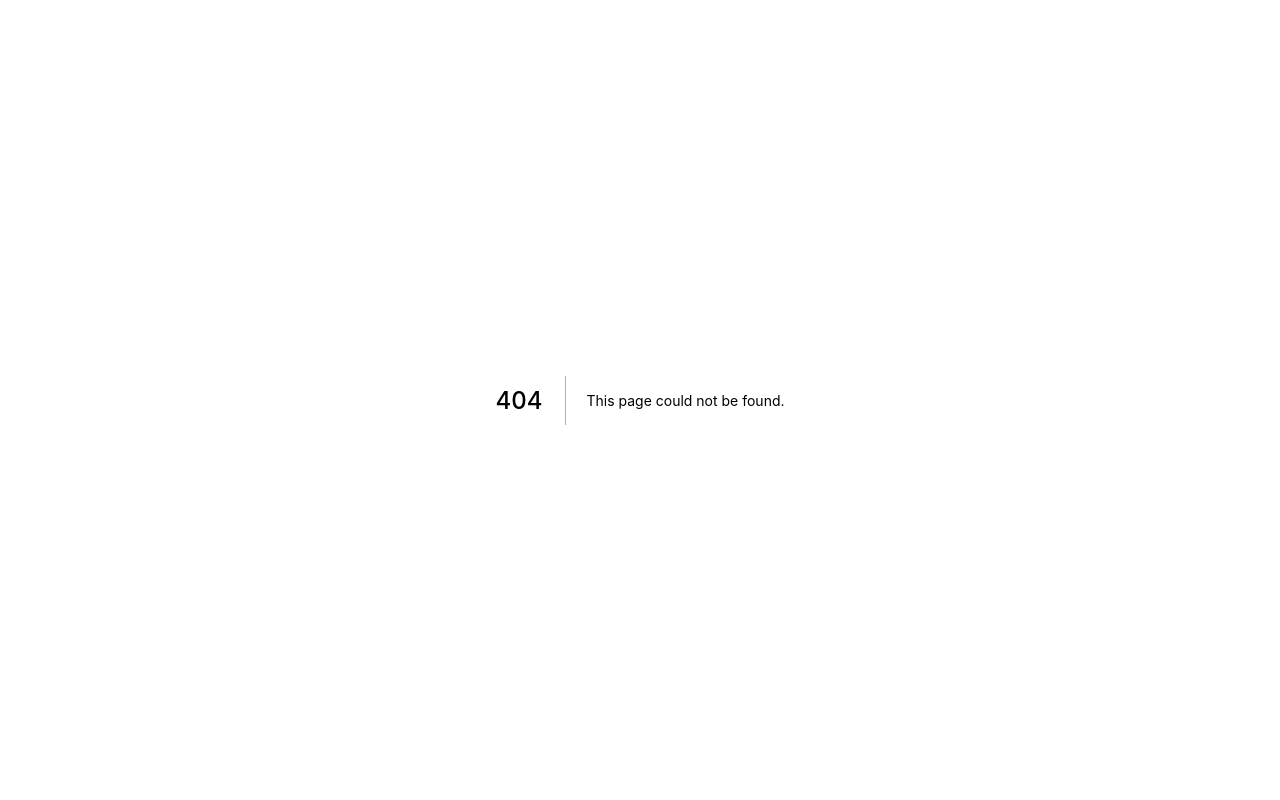
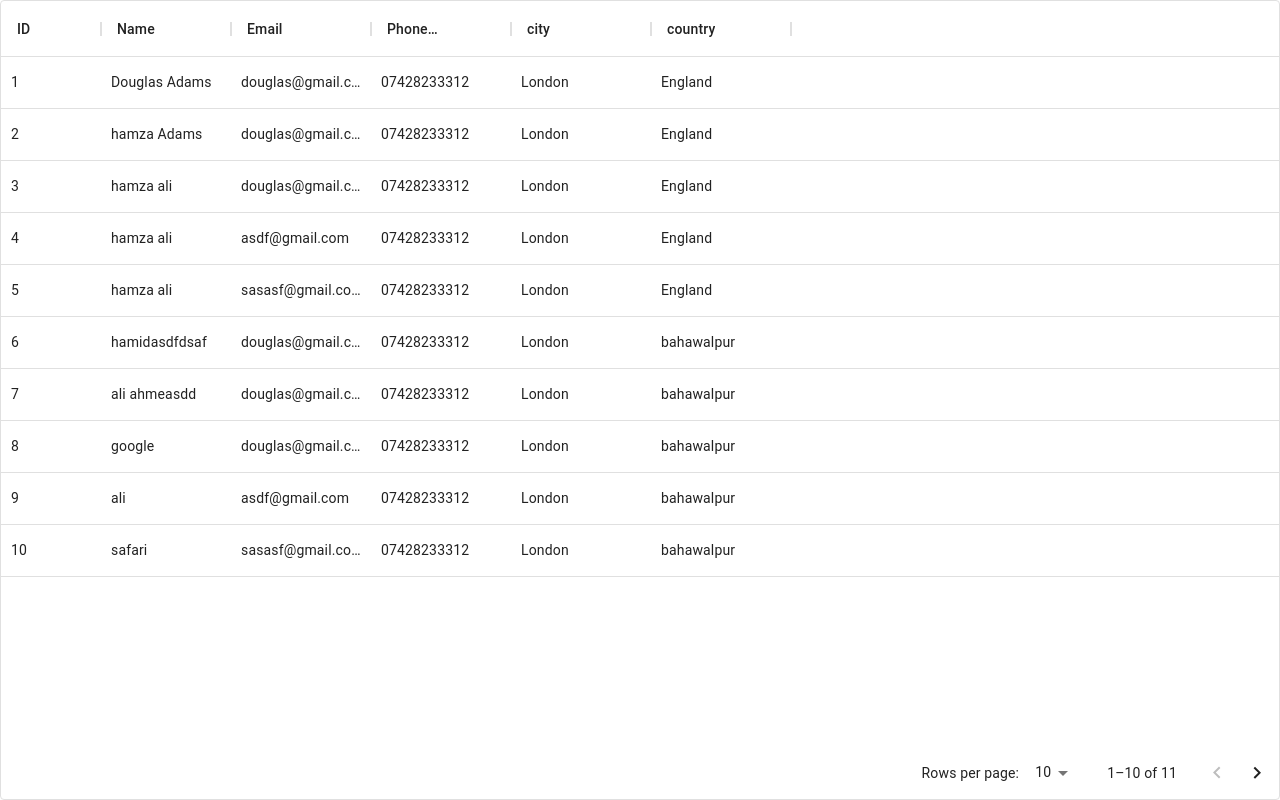
Before and after one commit to hamid2117/Image-Upload, a Next.js app: page /table in a window 1280 px wide. Before the commit this address had no page. Built offline with nearby package versions, Linux system fonts and the light colour scheme.

Commit message:
added mui-table pagination through api (server side pagination)

```diff
--- /dev/null
+++ b/pages/table.js
@@ -0,0 +1,169 @@
+import * as React from "react"
+import { DataGrid } from "@material-ui/data-grid"
+
+function loadServerRows(page, data, rowsPerPage) {
+  return new Promise((resolve) => {
+    setTimeout(() => {
+      resolve(data.rows.slice((page - 1) * rowsPerPage, page * rowsPerPage))
+    }, Math.random() * 500 + 100) // simulate network latency
+  })
+}
+
+export default function ServerPaginationGrid() {
+  const data = {
+    rows: [
+      {
+        _id: 1,
+        name: "Douglas Adams",
+        email: "douglas@gmail.com",
+        phoneNumber: "07428233312",
+        city: "London",
+        country: "England",
+      },
+      {
+        _id: 2,
+        name: "hamza Adams",
+        email: "douglas@gmail.com",
+        phoneNumber: "07428233312",
+        city: "London",
+        country: "England",
+      },
+      {
+        _id: 3,
+        name: "hamza ali",
+        email: "douglas@gmail.com",
+        phoneNumber: "07428233312",
+        city: "London",
+        country: "England",
+      },
+      {
+        _id: 4,
+        name: "hamza ali",
+        email: "asdf@gmail.com",
+        phoneNumber: "07428233312",
+        city: "London",
+        country: "England",
+      },
+      {
+        _id: 5,
+        name: "hamza ali",
+        email: "sasasf@gmail.com",
+        phoneNumber: "07428233312",
+        city: "London",
+        country: "England",
+      },
+      {
+        _id: 6,
+        name: "hamidasdfdsaf",
+        email: "douglas@gmail.com",
+        phoneNumber: "07428233312",
+        city: "London",
+        country: "bahawalpur",
+      },
+      {
+        _id: 7,
+        name: "ali ahmeasdd",
+        email: "douglas@gmail.com",
+        phoneNumber: "07428233312",
+        city: "London",
+        country: "bahawalpur",
+      },
+      {
+        _id: 8,
+        name: "google",
+        email: "douglas@gmail.com",
+        phoneNumber: "07428233312",
+        city: "London",
+        country: "bahawalpur",
+      },
+      {
+        _id: 9,
+        name: "ali",
+        email: "asdf@gmail.com",
+        phoneNumber: "07428233312",
+        city: "London",
+        country: "bahawalpur",
+      },
+      {
+        _id: 10,
+        name: "safari",
+        email: "sasasf@gmail.com",
+        phoneNumber: "07428233312",
+        city: "London",
+        country: "bahawalpur",
+      },
+      {
+        _id: 11,
+        name: "safari",
+        email: "sasasf@gmail.com",
+        phoneNumber: "07428233312",
+        city: "London",
+        country: "bahawalpur",
+      },
+    ],
+  }
+  const columns = [
+    { field: "_id", headerName: "ID", width: 100 },
+    { field: "name", headerName: "Name", width: 130 },
+    {
+      field: "email",
+      headerName: "Email",
+      width: 140,
+    },
+    {
+      field: "phoneNumber",
+      headerName: "PhoneNumber",
+      width: 140,
+    },
+    {
+      field: "city",
+      headerName: "city",
+      width: 140,
+    },
+    {
+      field: "country",
+      headerName: "country",
+      width: 140,
+    },
+  ]
+
+  const [page, setPage] = React.useState(1)
+  const [rows, setRows] = React.useState([])
+  const [loading, setLoading] = React.useState(false)
+  const [rowsPerPage, setRowsPerPage] = React.useState(10)
+
+  const handlePageChange = (params) => {
+    setPage(params + 1)
+  }
+  const handleChangeRowsPerPage = (num) => {
+    setRowsPerPage(num)
+  }
+  React.useEffect(() => {
+    const func = async () => {
+      setLoading(true)
+      const newRows = await loadServerRows(page, data, rowsPerPage)
+      setRows(newRows)
+      setLoading(false)
+    }
+    func()
+  }, [page, rowsPerPage])
+  console.log(rows)
+  return (
+    <div style={{ height: 800, width: "100%" }}>
+      <DataGrid
+        pageSize={10}
+        rows={rows}
+        columns={columns}
+        getRowId={(row) => row._id}
+        pagination
+        onPageSizeChange={handleChangeRowsPerPage}
+        rowsPerPageOptions={[5, 10, 20]}
+        rowCount={data.rows.length}
+        page={page - 1}
+        paginationMode="server"
+        onPageChange={handlePageChange}
+        loading={loading}
+      />
+    </div>
+  )
+}
```
Also changed, not shown: package.json (+7 -1 lines), 1 other file (tests, documents, lock files or other folders).
